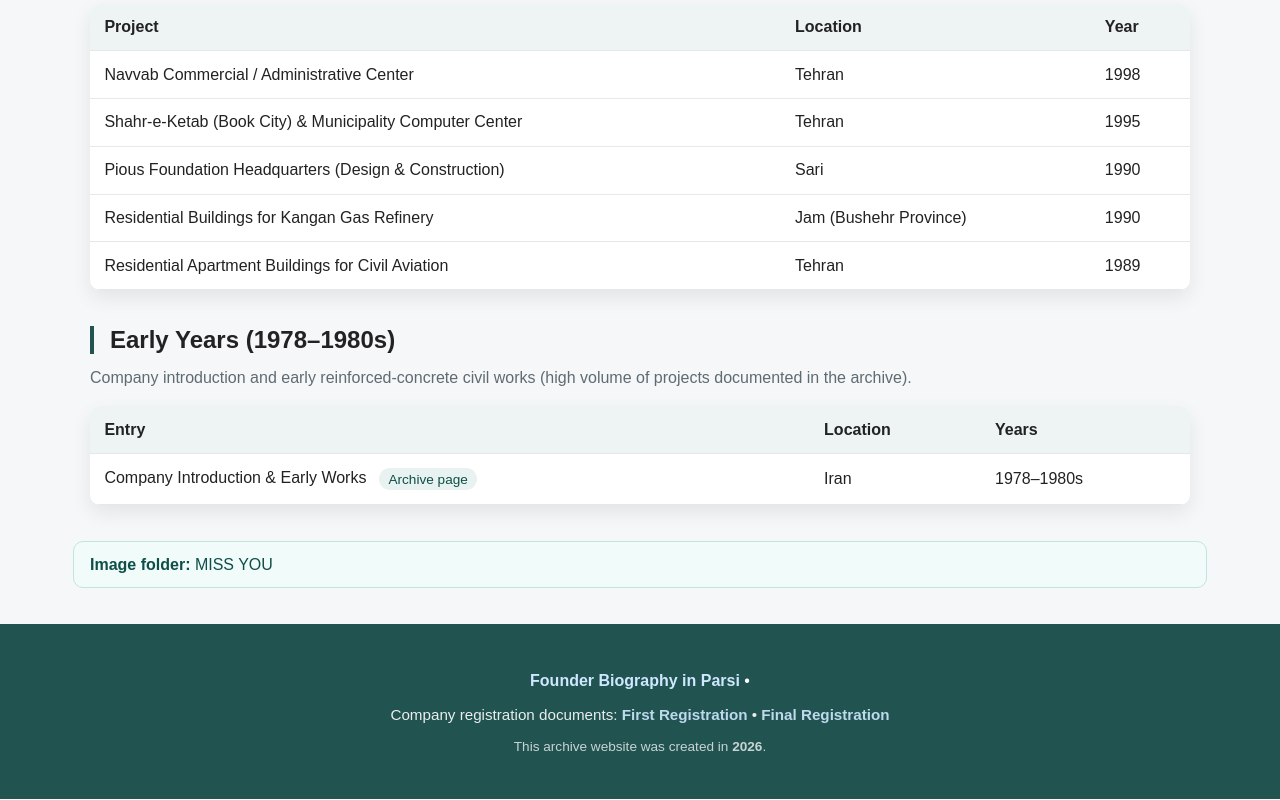
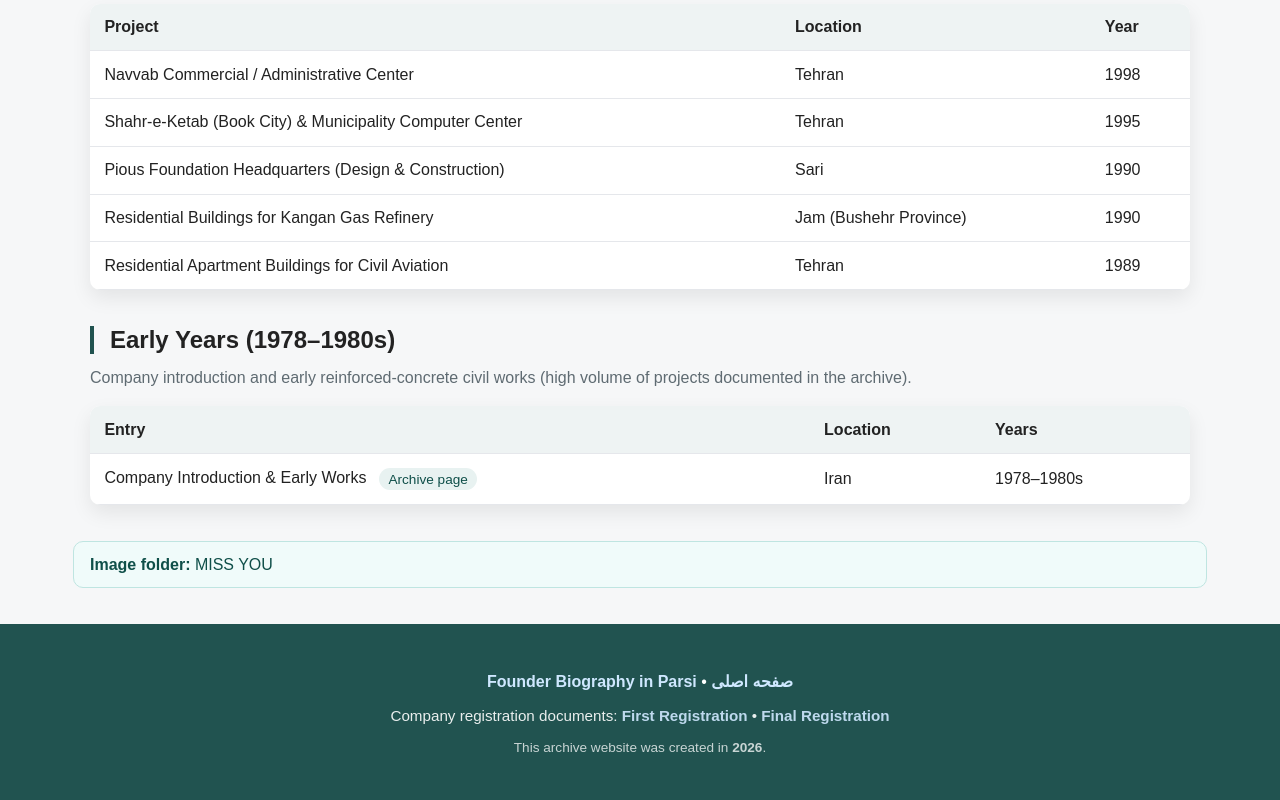
Before and after one commit to kiarashshahabi/grillagebeton, a plain HTML site: page company.html in a window 1280 px wide. Shown: the part 1235-2035 px from the top of the page. Drawn offline with Linux system fonts and the light colour scheme.

Commit message:
Update company.html

```diff
--- a/company.html
+++ b/company.html
@@ -121,6 +121,7 @@
 <footer>
   <p>
     <a href="jamshid-shahabi-fa.html">Founder Biography in Parsi</a> •
+    <a href="index.html">صفحه اصلی</a>
   </p>
   <p style="margin-top:0.6rem; font-size:0.95rem; opacity:0.9;">
     Company registration documents:
```
